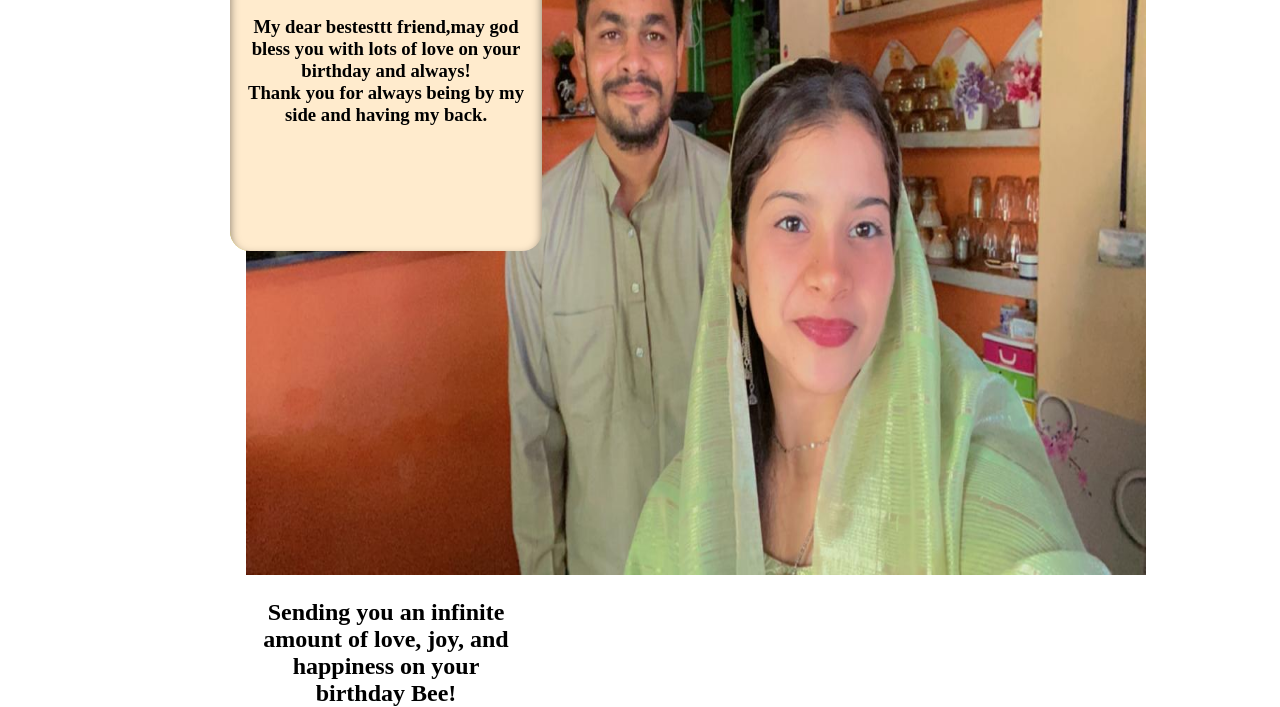
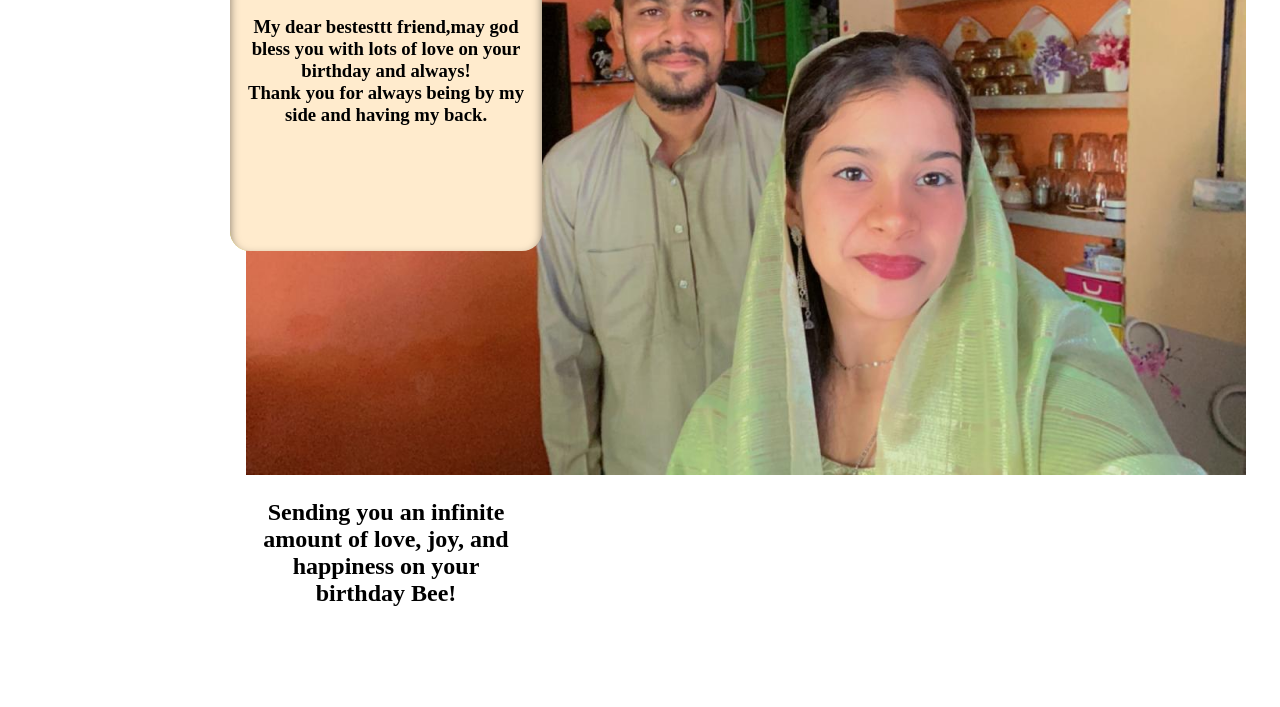
Before and after one commit to Mdloothbilal/Mahek, a plain HTML site: page index.html in a window 1280 px wide. Shown: the part 241-948 px from the top of the page. After the commit the page ends 848 px from the top, so only its background shows below. Drawn offline with Linux system fonts and the light colour scheme.

Commit message:
Update index.html

```diff
--- a/index.html
+++ b/index.html
@@ -16,7 +16,7 @@
                     Thank you for always being by my side and having my back.</h3>
             </div>
             <div class="inside">
-                <img src="mahek1.jpg" height="700px" width="900px">
+                <img src="mahek1.jpg" height="600px" width="1000px">
                 <h3>Sending you an infinite amount of love, joy, and happiness on your birthday Bee!
                 </h3>
             </div>
```
